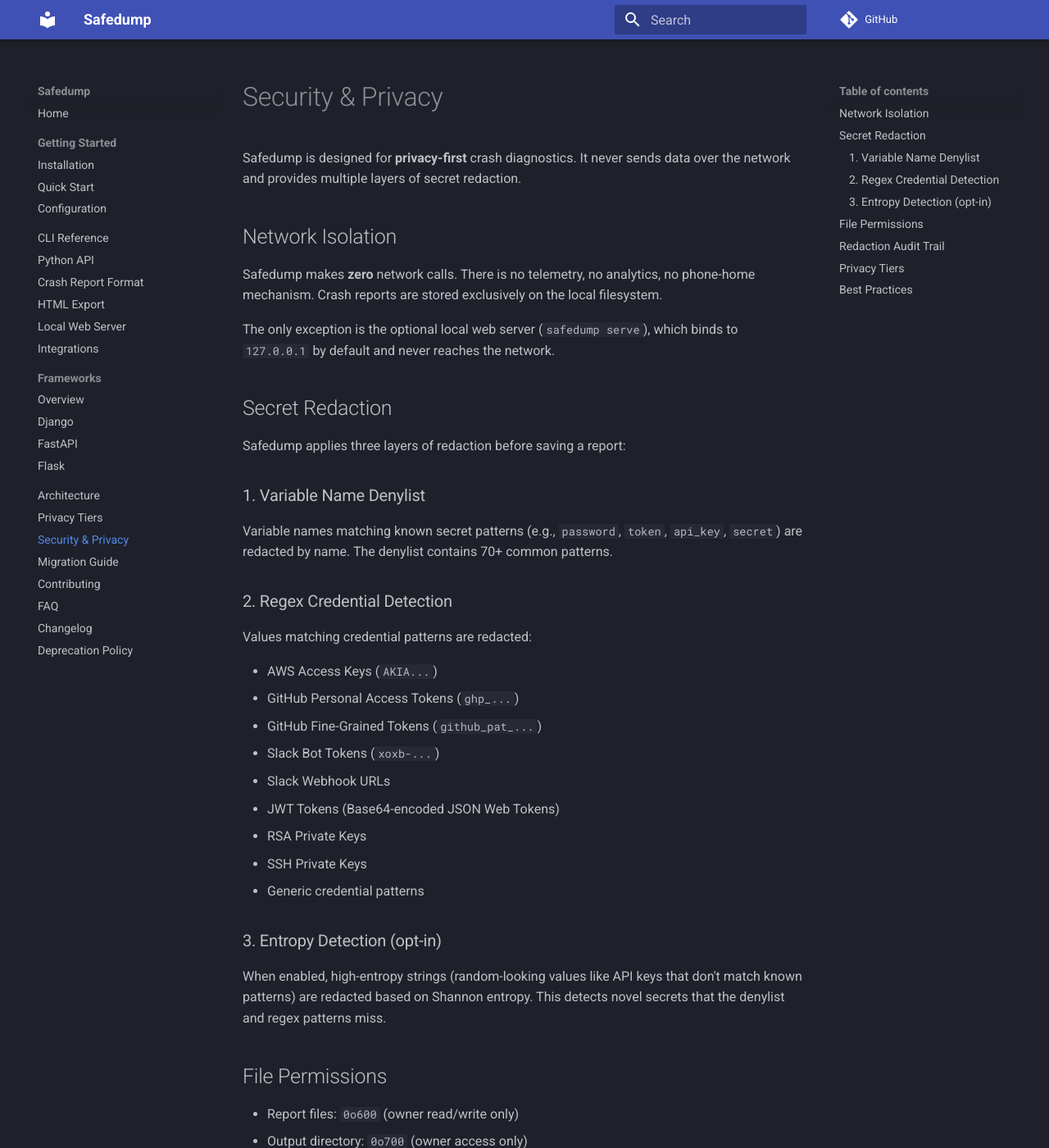
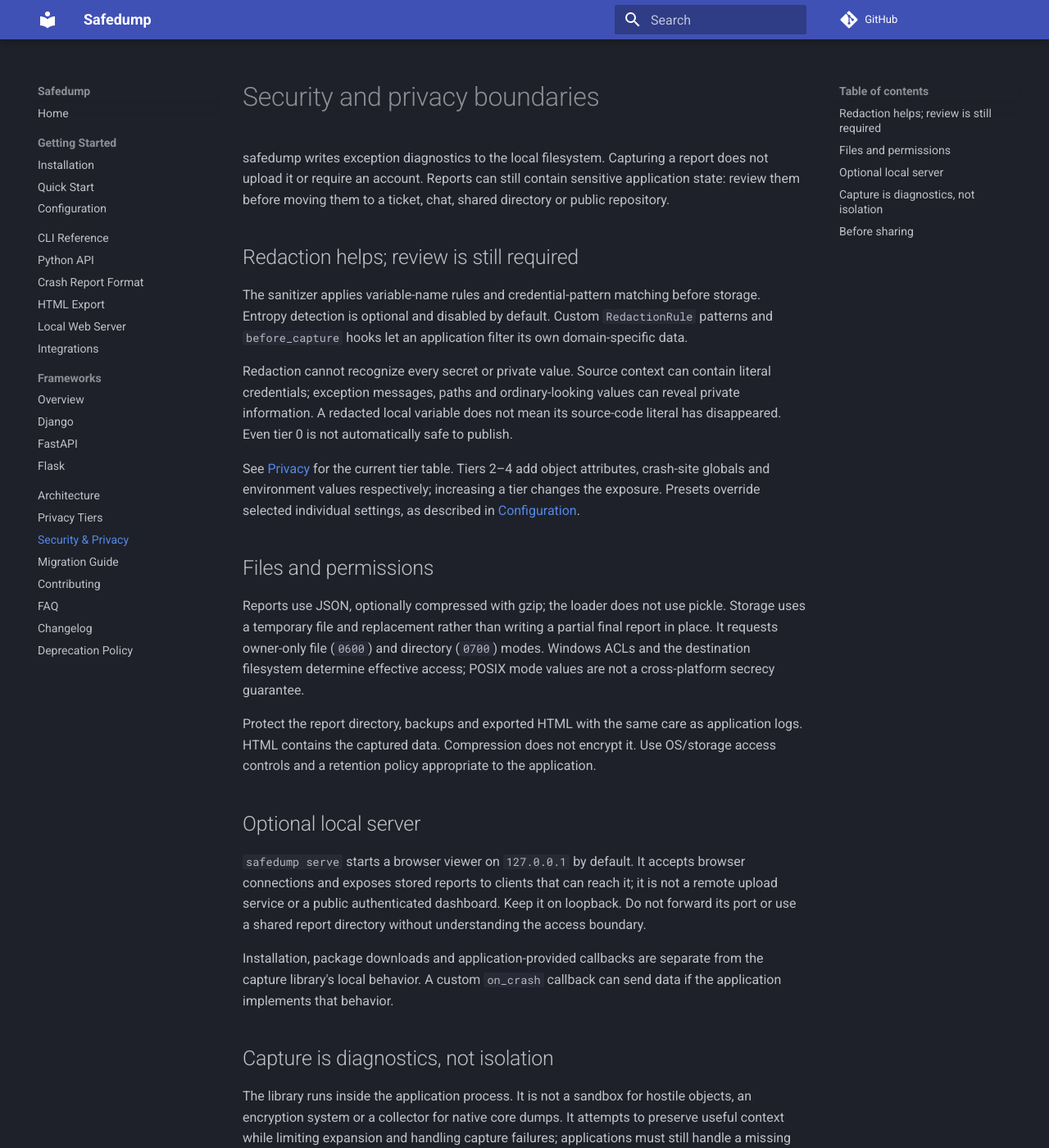
Before and after one commit to Muneer320/safedump, an MkDocs documentation site: the page built from docs/security.md, in a window 1280 px wide and 1400 px high. Shown: the whole window at 82% size. Built offline with MkDocs 1.6.1 and Material for MkDocs 9.7.7, drawn with Linux system fonts in a browser that asks for light colours; comment, search, counter and statistics services are not loaded; some of the changed text lies outside the part shown.

Commit message:
Show real crash reports and clarify privacy boundaries

````diff
--- a/docs/privacy.md
+++ b/docs/privacy.md
@@ -6,8 +6,8 @@
 
 | Tier | Name | Captures | Safe to Share? |
 |---|---|---|---|
-| **0** | Minimal | Exception chain, stack frames (file, line, function, source lines). No variable values, no env var names, no argv | ✅ Yes |
-| **1** | Standard (default) | Tier 0 + local variables (lists, dicts and strings as values; other objects as a short `repr`), env var **names** if `include_env_names`, argv if `include_argv`. All redacted | ✅ After visual review |
+| **0** | Minimal | Exception chain, stack/source context and basic runtime/path metadata. No variable values, no env var names, no argv | Review source, messages and paths |
+| **1** | Standard (default) | Tier 0 + local variables (lists, dicts and strings as values; other objects as a short `repr`), env var **names** if `include_env_names`, argv if `include_argv`. Redaction is applied | Review all remaining values |
 | **2** | Verbose | Tier 1 + objects expanded into their attributes (dataclass fields / instance `__dict__`), redacted the same way | ⚠️ Review before sharing |
 | **3** | Full | Tier 2 + the module globals of the crash-site frame (modules, functions and classes are skipped), redacted | ⚠️ Review carefully |
 | **4** | Debug | Tier 3 + environment variable **values**. Values whose name is on the denylist are replaced, and values matching secret patterns are scrubbed | ❌ Never share without manual audit |
@@ -46,7 +46,7 @@
 
 - Environment variable **values** (only at Tier 4)
 - Command-line arguments (opt-in via `include_argv=True`)
-- File contents
+- Arbitrary file contents (source lines around captured frames **are** included)
 - Network traffic
 - Keystrokes
 
@@ -65,15 +65,14 @@
 
 ## Report Security
 
-- Files saved with `0600` permissions (owner read/write only)
-- Directory saved with `0700` permissions
-- No network access — reports never leave your machine
+- Files request `0600` permissions and the directory requests `0700`; Windows effective access depends on filesystem ACLs
+- Capture does not upload reports; exports, shared folders, backups and user callbacks can move their data
 - Redaction audit trail in every report records what was redacted and why
 
 ## Sharing Guidance
 
 1. **Always run `safedump view` first** — visually inspect the report
 2. **Check the redactions section** — see what was automatically scrubbed
-3. **Use Tier 0 for public sharing** — stack traces contain no variable data
-4. **For bug reports** — Tier 1 reports are generally safe after visual review
+3. **Minimize captured detail** — tier 0 omits variable values but still contains source, messages and paths
+4. **For bug reports** — review every remaining value and prefer a synthetic reproduction
 5. **Never share Tier 4 reports** — they may contain environment variable values with credentials
--- a/docs/security.md
+++ b/docs/security.md
@@ -1,88 +1,36 @@
-# Security & Privacy
+# Security and privacy boundaries
 
-Safedump is designed for **privacy-first** crash diagnostics. It
-never sends data over the network and provides multiple layers of
-secret redaction.
+safedump writes exception diagnostics to the local filesystem. Capturing a report does not upload it or require an account. Reports can still contain sensitive application state: review them before moving them to a ticket, chat, shared directory or public repository.
 
-## Network Isolation
+## Redaction helps; review is still required
 
-Safedump makes **zero** network calls. There is no telemetry, no
-analytics, no phone-home mechanism. Crash reports are stored
-exclusively on the local filesystem.
+The sanitizer applies variable-name rules and credential-pattern matching before storage. Entropy detection is optional and disabled by default. Custom `RedactionRule` patterns and `before_capture` hooks let an application filter its own domain-specific data.
 
-The only exception is the optional local web server (`safedump serve`),
-which binds to `127.0.0.1` by default and never reaches the network.
+Redaction cannot recognize every secret or private value. Source context can contain literal credentials; exception messages, paths and ordinary-looking values can reveal private information. A redacted local variable does not mean its source-code literal has disappeared. Even tier 0 is not automatically safe to publish.
 
-## Secret Redaction
+See [Privacy](privacy.md) for the current tier table. Tiers 2–4 add object attributes, crash-site globals and environment values respectively; increasing a tier changes the exposure. Presets override selected individual settings, as described in [Configuration](getting-started/configuration.md).
 
-Safedump applies three layers of redaction before saving a report:
+## Files and permissions
 
-### 1. Variable Name Denylist
+Reports use JSON, optionally compressed with gzip; the loader does not use pickle. Storage uses a temporary file and replacement rather than writing a partial final report in place. It requests owner-only file (`0600`) and directory (`0700`) modes. Windows ACLs and the destination filesystem determine effective access; POSIX mode values are not a cross-platform secrecy guarantee.
 
-Variable names matching known secret patterns (e.g., `password`,
-`token`, `api_key`, `secret`) are redacted by name. The denylist
-contains 70+ common patterns.
+Protect the report directory, backups and exported HTML with the same care as application logs. HTML contains the captured data. Compression does not encrypt it. Use OS/storage access controls and a retention policy appropriate to the application.
 
-### 2. Regex Credential Detection
+## Optional local server
 
-Values matching credential patterns are redacted:
+`safedump serve` starts a browser viewer on `127.0.0.1` by default. It accepts browser connections and exposes stored reports to clients that can reach it; it is not a remote upload service or a public authenticated dashboard. Keep it on loopback. Do not forward its port or use a shared report directory without understanding the access boundary.
 
-- AWS Access Keys (`AKIA...`)
-- GitHub Personal Access Tokens (`ghp_...`)
-- GitHub Fine-Grained Tokens (`github_pat_...`)
-- Slack Bot Tokens (`xoxb-...`)
-- Slack Webhook URLs
-- JWT Tokens (Base64-encoded JSON Web Tokens)
-- RSA Private Keys
-- SSH Private Keys
-- Generic credential patterns
+Installation, package downloads and application-provided callbacks are separate from the capture library's local behavior. A custom `on_crash` callback can send data if the application implements that behavior.
 
-### 3. Entropy Detection (opt-in)
+## Capture is diagnostics, not isolation
 
-When enabled, high-entropy strings (random-looking values like API
-keys that don't match known patterns) are redacted based on Shannon
-entropy. This detects novel secrets that the denylist and regex
-patterns miss.
+The library runs inside the application process. It is not a sandbox for hostile objects, an encryption system or a collector for native core dumps. It attempts to preserve useful context while limiting expansion and handling capture failures; applications must still handle a missing report or failed destination.
 
-## File Permissions
+## Before sharing
 
-- Report files: `0o600` (owner read/write only)
-- Output directory: `0o700` (owner access only)
+1. Choose the least detail needed and capture a synthetic reproduction when possible.
+2. Inspect source lines, exception text, locals/globals, paths, environment and thread information.
+3. Check the `redactions` records, then review the remaining values independently.
+4. Share through an appropriately restricted channel and retain only what is needed.
 
-## Redaction Audit Trail
-
-Every redaction is recorded in the report's `redactions` array:
-
-```json
-{
-    "redactions": [
-        {
-            "location": "frames[0].locals.password",
-            "reason": "matched pattern: ghp_[0-9a-zA-Z]{36}",
-            "rule": "secret_pattern",
-            "timestamp": "2026-07-30T12:00:00"
-        }
-    ]
-}
-```
-
-This makes it clear what was redacted and why.
-
-## Privacy Tiers
-
-| Tier | Description | Captures |
-|---|---|---|
-| 0 | Minimal | Exception type, message, crash site |
-| 1 | Default | + local variable values (short) |
-| 2 | Verbose | + longer values, more collection items |
-| 3 | Debug | + environment details |
-| 4 | Full | + env variable names, argv |
-
-## Best Practices
-
-1. Always review crash reports before sharing publicly.
-2. Use `configure(preset="production")` in production environments.
-3. Enable entropy detection for defense-in-depth:
-   `configure(enable_entropy_detection=True)`
-4. Consider enabling compression for storage efficiency:
-   `configure(compress=True)`
+For vulnerabilities, follow [the private reporting policy](https://github.com/Muneer320/safedump/blob/main/SECURITY.md); do not attach sensitive crash reports to public issues.
````
Also changed, not shown: CONTRIBUTING.md (+13 -12 lines), README.md (+96 -124 lines), SECURITY.md (+7 -5 lines), docs/images/crash-report.png (added).
